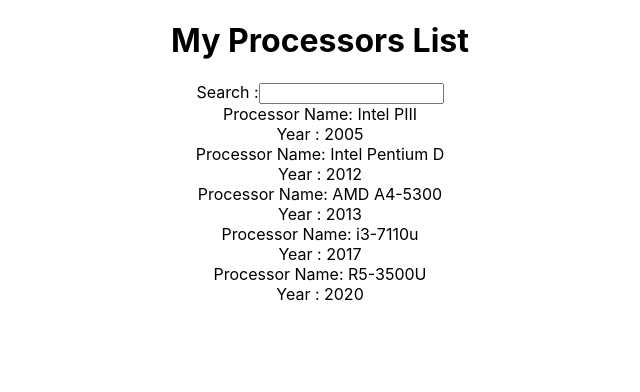
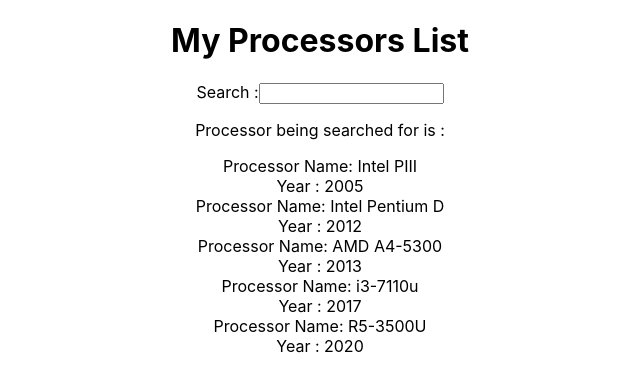
Before and after one commit to subhashmeena/LearningReact, a React (Create React App) app: page / in a window 1280 px wide. Shown: the top 392 px of the page, without its empty margins (320-960 px from the left). Built offline with nearby package versions, Linux system fonts and the light colour scheme.

Commit message:
Lifting the state up and then passing it as props to the child component

```diff
--- a/src/App.js
+++ b/src/App.js
@@ -45,7 +45,7 @@
   });
   return (
     <div className="App">
-      <Search change={handleChange} />
+      <Search change={handleChange} reqparam={searchTerm} />
       <List list={searchedProducts} />
     </div>
   );
--- a/src/components/Search.js
+++ b/src/components/Search.js
@@ -6,6 +6,7 @@
             <h1> My Processors List </h1>
             <label htmlFor="search">Search :</label>
             <input id="search" type="text" onChange={props.change} />
+            <p>Processor being searched for is : <strong>{props.reqparam}</strong></p>
         </div>
 
     )
```
